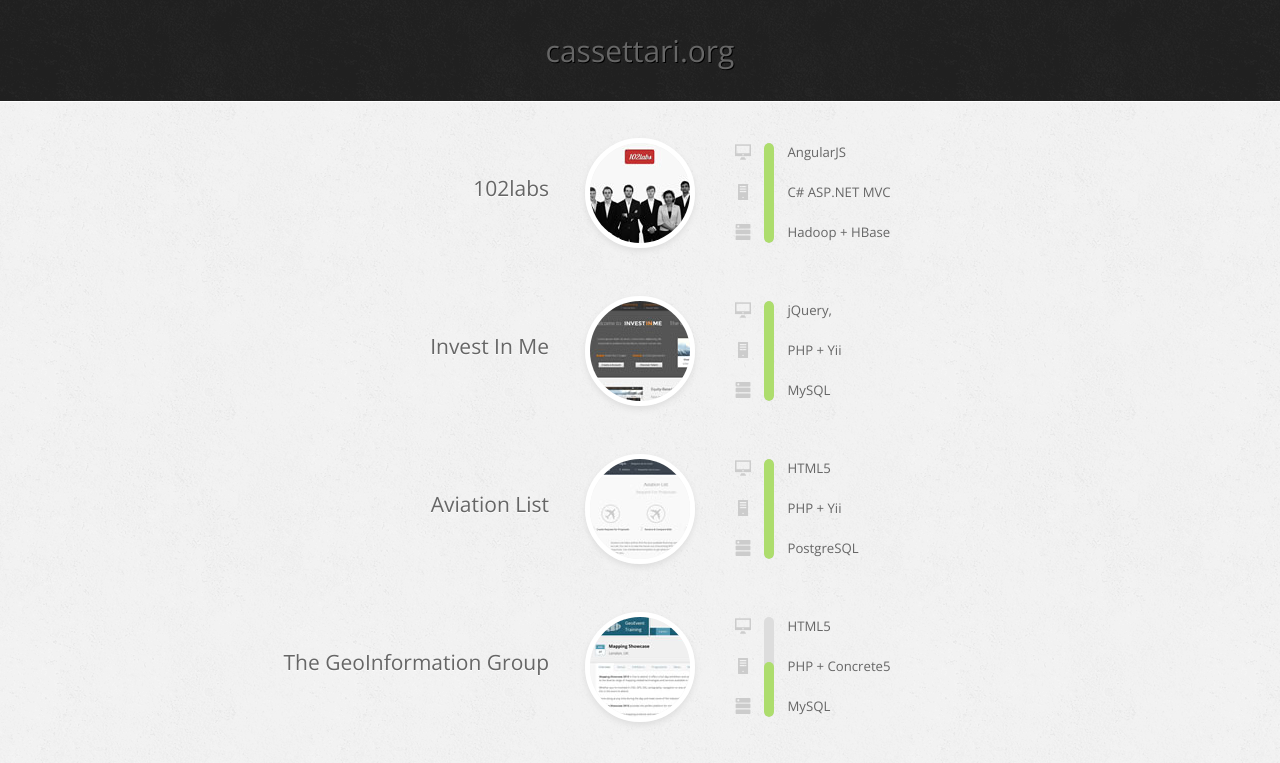
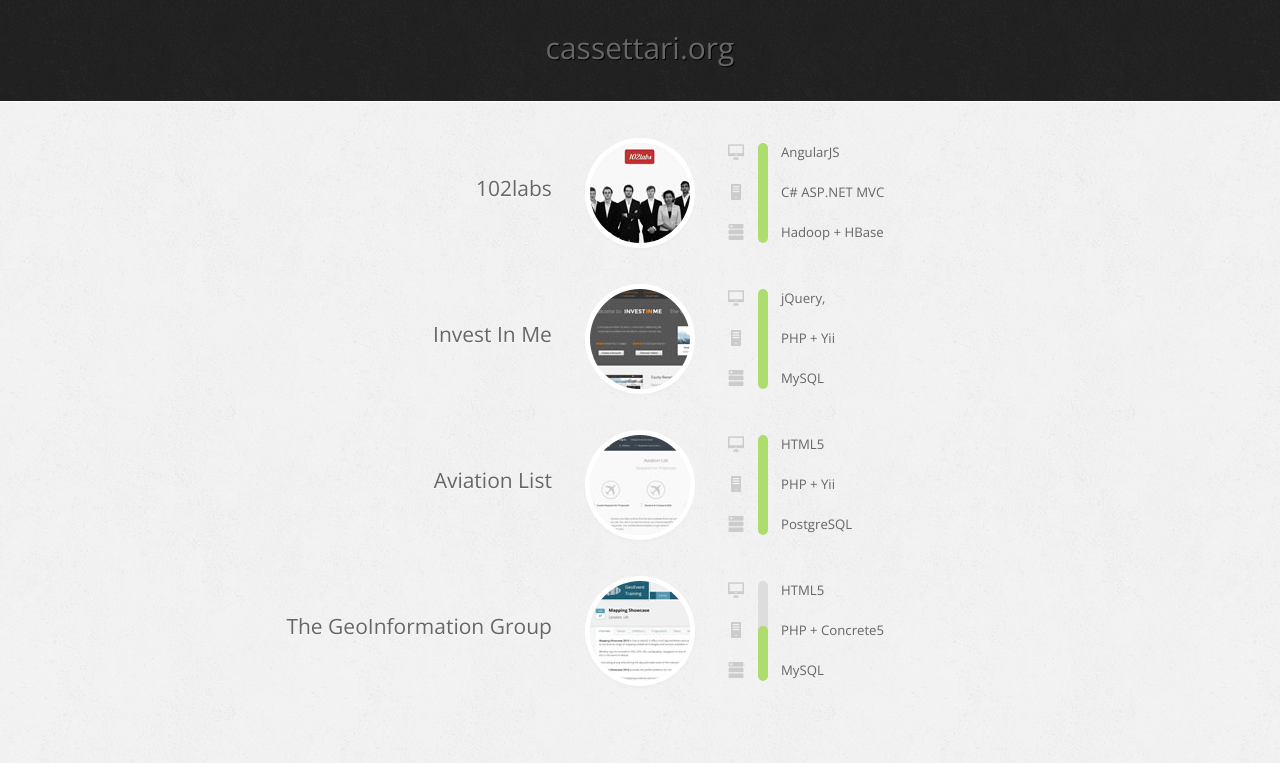
Before and after one commit to dave-cassettari/cassettari.org, a PHP site: page / in a window 1280 px wide. Shown: the top 763 px of the page. Run offline with PHP 8.4, Linux system fonts and the light colour scheme.

Commit message:
Simplified layout and made mobile

```diff
--- a/css/sass/style.scss
+++ b/css/sass/style.scss
@@ -34,9 +34,11 @@
 }
 
 $link-colour: #4ba38f;
+$project-name-width: 300px;
 $project-image-size: 100px;
-$project-image-border: 5px;
-$project-link-offset: ($project-image-size / 2) + $project-image-border;
+$project-image-margin: 35px;
+$stack-width: $project-name-width;
+$page-width-min: $project-name-width + $stack-width + $project-image-size + 2 * $project-image-margin + 30;
 
 html
 {
@@ -68,7 +70,7 @@ a
 .title
 {
   margin: 0;
-  padding: 1em 0;
+  padding: 0.9em 0 1.1em;
 
   border-bottom: 1px solid #fff;
   background: #202020 url('/images/background-dark.png');
@@ -81,69 +83,49 @@ a
 
 .projects
 {
-  max-width: 70em;
+  //  max-width: 70em;
   margin: 0 auto;
   padding: 0 0 2em;
 
   list-style: none;
 
-  @include clear-fix();
-
   .project
   {
-	width: 50%;
 	margin: 3em 0 1em;
 	padding: 0;
 
 	list-style: none;
 
-	text-align: right;
-
-	float: left;
-	clear: both;
-
-	position: relative;
-	left: $project-link-offset;
-
-	&.is-alternate
-	{
-	  text-align: left;
-
-	  float: right;
-
-	  left: -$project-link-offset;
-
-	  .project-image
-	  {
-		margin-left: 0;
-		margin-right: 3em;
-
-		float: left;
-	  }
-	}
+	text-align: center;
 
 	.project-link
 	{
-	  display: block;
+	  display: inline-block;
 
 	  &:hover
 	  {
+		text-decoration: none;
+
 		.project-name
 		{
 		  color: $link-colour;
+		  text-decoration: none;
 		}
 
 		.project-image
 		{
-		  box-shadow: 0em 0.25em 0.5em $link-colour;
+		  box-shadow: 0 0 0 5px #fff, 0em 0.25em 1em $link-colour;
 		}
 	  }
 	}
 
 	.project-name
 	{
+	  width: $project-name-width;
+
 	  color: #666;
 	  font-size: 175%;
+	  text-align: right;
 	  text-shadow: 0 1px 0 #fff;
 	  line-height: $project-image-size;
 
@@ -154,14 +136,12 @@ a
 	{
 	  width: $project-image-size;
 	  height: $project-image-size;
-	  margin: 0 0 0 3em;
+	  margin: 0 $project-image-margin;
 
-	  border: $project-image-border solid #fff;
-	  box-shadow: 0em 0.25em 0.5em #ddd;
+	  box-shadow: 0 0 0 5px #fff, 0em 0.25em 0.5em #ddd;
 
-	  display: block;
-
-	  float: right;
+	  display: inline-block;
+	  vertical-align: middle;
 
 	  @include border-radius($project-image-size);
 	}
@@ -170,15 +150,15 @@ a
 
 .stack
 {
-  width: 25em;
-  padding: $project-image-border 3em;
+  width: $stack-width;
+  padding: 5px 0;
 
   color: #666;
   font-size: 110%;
   text-align: left;
 
-  position: absolute;
-  left: 100%;
+  display: inline-block;
+  vertical-align: middle;
 
   &.is-alternate
   {
@@ -211,6 +191,8 @@ a
 	padding: 0 2em;
 
 	background: left center no-repeat;
+
+	white-space: nowrap;
 
 	display: block;
   }
@@ -272,3 +254,39 @@ a
 	}
   }
 }
+
+@media all and (max-width: $page-width-min) {
+
+  .projects
+  {
+	.project
+	{
+	  .project-link
+	  {
+		display: block;
+	  }
+
+	  .project-name
+	  {
+		width: auto;
+
+		text-align: center;
+		line-height: 1;
+
+		display: block;
+	  }
+
+	  .project-image
+	  {
+		margin: 15px auto;
+
+		display: block;
+	  }
+	}
+  }
+
+  .stack
+  {
+	width: 150px;
+  }
+}
```
Also changed, not shown: index.php (+20 -20 lines), css/compiled/style.css.
